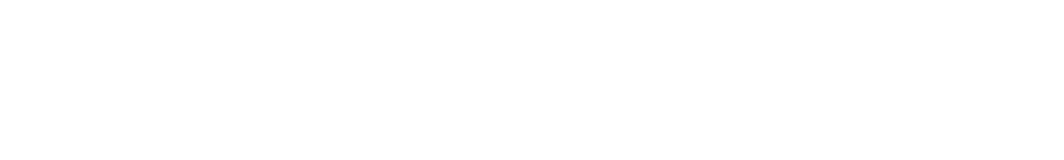
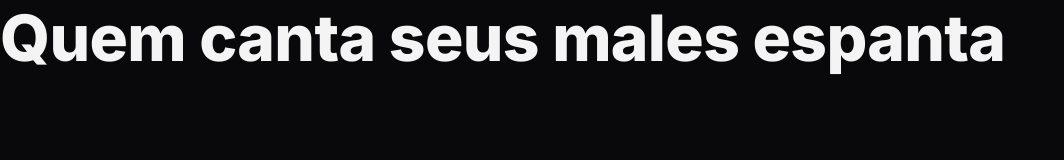
Before and after one commit to danilovictor2004/projeto-fullstack-zingen, a plain HTML site: page index.html in a window 1280 px wide. Shown: the whole page, without its empty margins (0-1064 px from the left). Drawn offline with Linux system fonts and the light colour scheme.

Commit message:
Definindo variáveis CSS

```diff
--- a/index.html
+++ b/index.html
@@ -1,11 +1,17 @@
 <!DOCTYPE html>
 <html lang="pt-BR">
 <head>
+    <link rel="preconnect" href="https://fonts.googleapis.com">
+    <link rel="preconnect" href="https://fonts.gstatic.com" crossorigin>
+
     <meta charset="UTF-8">
     <meta name="viewport" content="width=device-width, initial-scale=1.0">
     <title>Zingen - Karaokê</title>
+
+    <link href="https://fonts.googleapis.com/css2?family=Baloo+2:wght@400..800&family=Inter:ital,opsz,wght@0,14..32,100..900;1,14..32,100..900&display=swap" rel="stylesheet">
+    <link rel="stylesheet" href="./style/index.css">
 </head>
 <body>
-
+    <h1>Quem canta seus males espanta</h1>
 </body>
 </html>
--- a/style/global.css
+++ b/style/global.css
@@ -0,0 +1,84 @@
+*,
+*::before,
+*::after {
+    box-sizing: border-box;
+}
+
+* {
+    margin: 0;
+    padding: 0;
+    font: inherit;
+    -webkit-font-smoothing: antialiased;
+    -moz-osx-font-smoothing: grayscale;
+}
+
+:root {
+    --bg-color: #09090B;
+    --surface-color: #18181B;
+    --stroke-color: #27272A;
+    --text-color-primary: #F4F4F5;
+    --text-color-secondary: #A1A1AA;
+    --brand-color-primary: #F7B733;
+    --brand-color-secondary: #FC4A1A;
+
+    --ff-sans: 'Inter', system-ui, sans-serif;
+    --fw-base: 400;
+    --fw-md: 500;
+    --fw-bold: 800;
+
+    --fs-sm: 0.875rem;
+    --fs-base: 1rem;
+    --fs-lg: 1.25rem;
+    --fs-xl: 1.5rem;
+    --fs-2xl: 2.5rem;
+}
+
+html {
+    font-family: var(--ff-sans);
+    font-weight: var(--fw-bold);
+    font-size: var(--fw-base);
+    line-height: 1.6;
+    color: var(--text-color-primary);
+}
+
+body {
+    background-color: var(--bg-color);
+}
+
+h1,
+h2,
+h3 {
+    line-height: 1.2;
+    color: var(--text-color-primary);
+    font-weight: var(--fw-bold);
+    letter-spacing: -0.04rem;
+}
+
+h1 {
+    font-size: var(--fs-2xl);
+}
+
+h2 {
+    font-size: var(--fs-xl);
+}
+
+h3 {
+    font-size: var(--fs-lg);
+}
+
+a {
+    text-decoration: none;
+    color: inherit;
+}
+
+ul[role='list'] {
+    list-style: none;
+}
+
+@media (width >= 80em) { /* 80 * 16 = 1280px  <-> Para converter o px em EM divide o tamanho total da tela por 16px*/
+    :root {
+        --fs-2xl: 4rem;
+        --fs-lx: 3rem;
+        --fs-lg: 2rem;
+    }
+}
```
